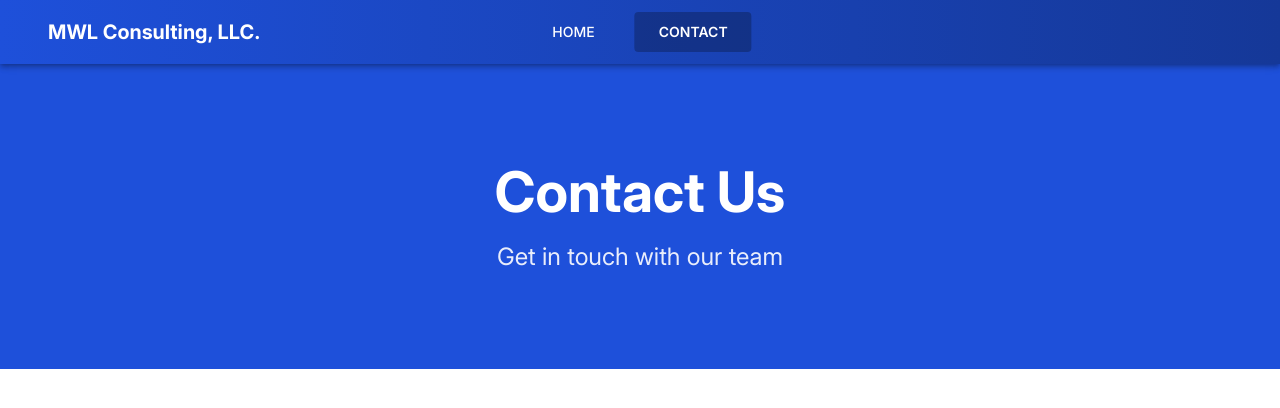
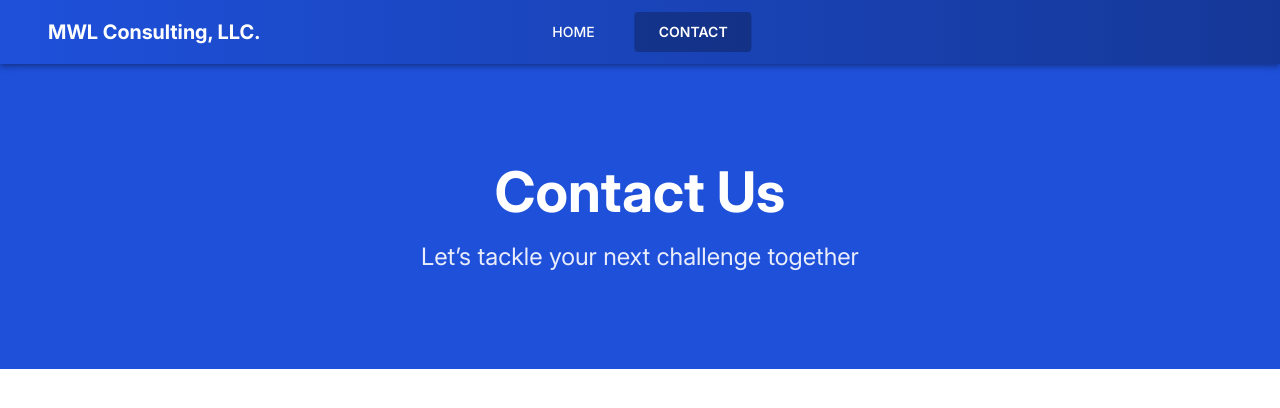
Before and after one commit to troyrhodes02/mwlconsulting-web, a Next.js app: page /contact in a window 1280 px wide. Shown: the top 408 px of the page. Built offline with nearby package versions, Linux system fonts and the light colour scheme; some icons are missing.

Commit message:
message change

```diff
--- a/src/components/ContactHeader.tsx
+++ b/src/components/ContactHeader.tsx
@@ -34,7 +34,7 @@ export default function ContactHeader() {
             fontSize: { xs: '1.25rem', md: '1.5rem' },
           }}
         >
-          Get in touch with our team
+          Let’s tackle your next challenge together
         </Typography>
       </Container>
     </Box>
```
